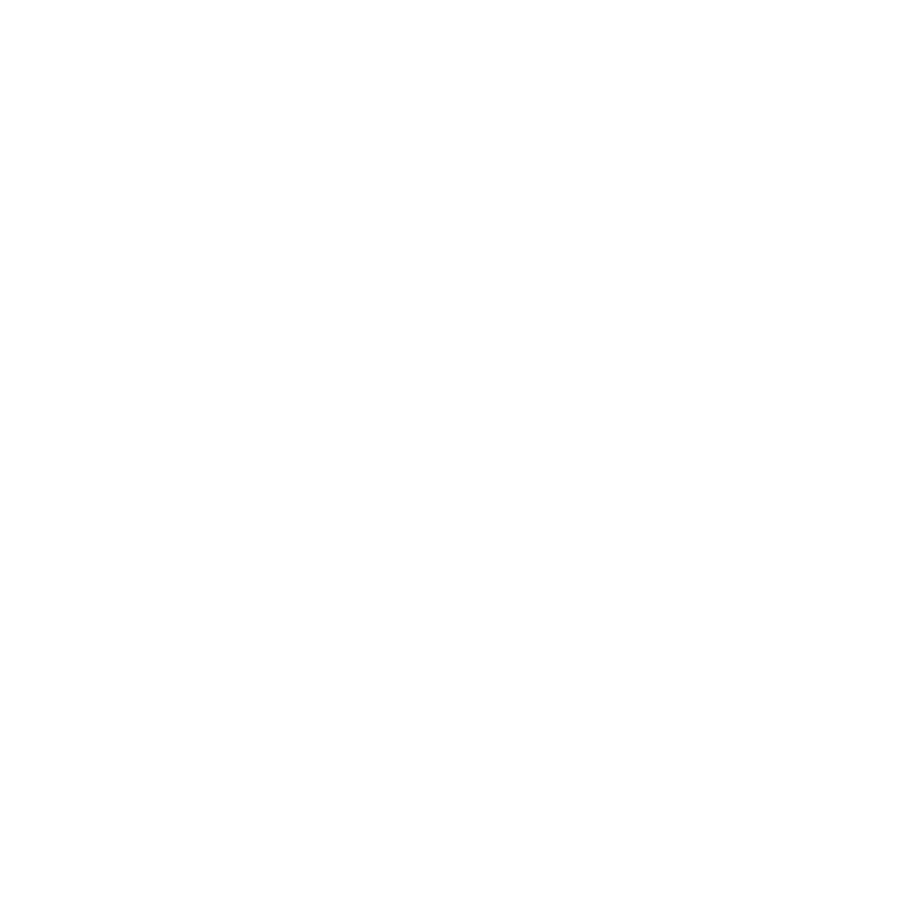
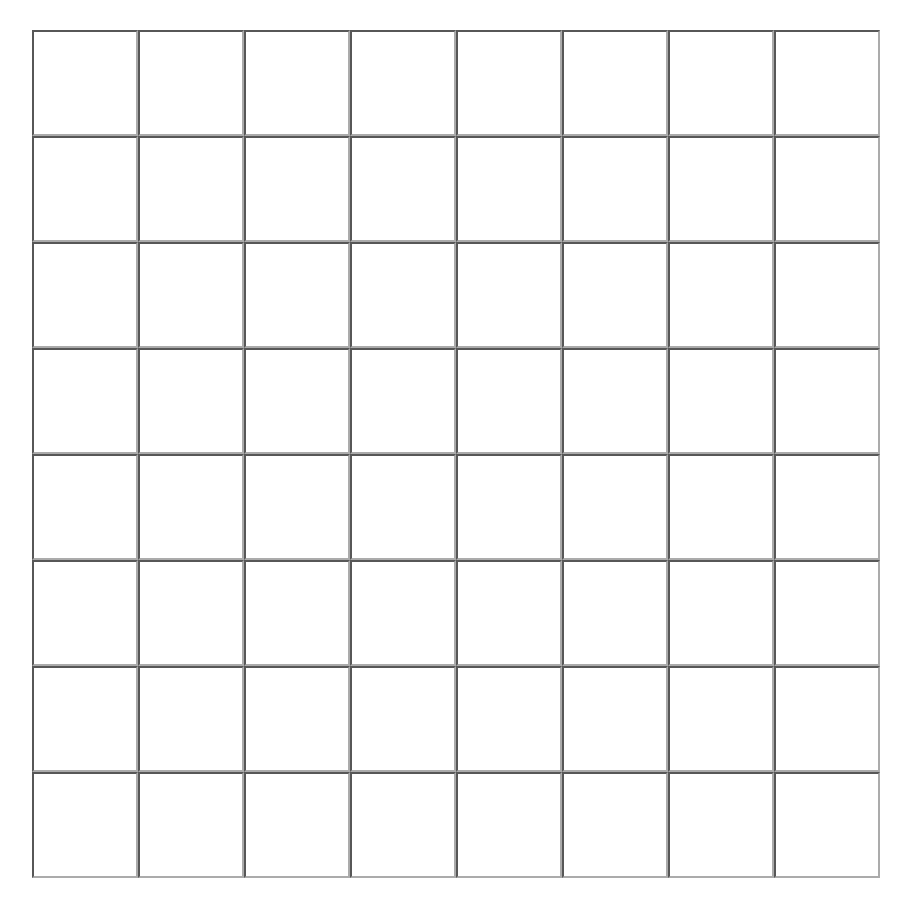
Before and after one commit to yafira/chess-game, a plain HTML site: page index.html in a window 1280 px wide. Shown: the whole page, without its empty margins (184-1095 px from the left). Before the commit the page ends 800 px from the top, so only its background shows below. Drawn offline with Linux system fonts and the light colour scheme.

Commit message:
built chessboard and added some style

```diff
--- a/index.html
+++ b/index.html
@@ -4,7 +4,10 @@
 		<meta charset="UTF-8" />
 		<meta http-equiv="X-UA-Compatible" content="IE=edge" />
 		<meta name="viewport" content="width=device-width, initial-scale=1.0" />
+		<link rel="stylesheet" href="./style.css" />
 		<title>Kawaii Chess</title>
 	</head>
-	<body></body>
+	<body>
+		<script src="script.js"></script>
+	</body>
 </html>
--- a/script.js
+++ b/script.js
@@ -0,0 +1,32 @@
+var center = document.createElement('center')
+
+// board elements
+var chessBoard = document.createElement('board')
+for (var i = 0; i < 8; i++) {
+	// creating tr
+	var tr = document.createElement('tr')
+	for (var j = 0; j < 8; j++) {
+		// creating cell
+		var td = document.createElement('td')
+		// white cells
+		if ((i + j) % 2 == 0) {
+			// class attribute for all white cells
+			td.setAttribute('class', 'cell white-cell')
+			tr.appendChild(td)
+		}
+		// black cells
+		else {
+			td.setAttribute('class', 'cell purple-cell')
+			tr.appendChild(td)
+		}
+	}
+	// append tr
+	chessBoard.appendChild(tr)
+}
+// append center to chess board
+center.appendChild(chessBoard)
+
+// modifying chess board attribute properties
+chessBoard.setAttribute('cellspacing', '0')
+chessBoard.setAttribute('width', '270px')
+document.body.appendChild(center)
--- a/style.css
+++ b/style.css
@@ -0,0 +1,22 @@
+body {
+	text-align: center;
+	margin: 30px;
+	/* background-color: black; */
+}
+
+.board {
+	width: 400px;
+	height: 400px;
+	border: 5px solid rgb(0, 0, 0);
+}
+
+.cell {
+	height: 100px;
+	width: 100px;
+	border: 2px solid rgb(171, 171, 171);
+	border-style: inset;
+}
+
+.cell:hover {
+	opacity: 0.9;
+}
```
